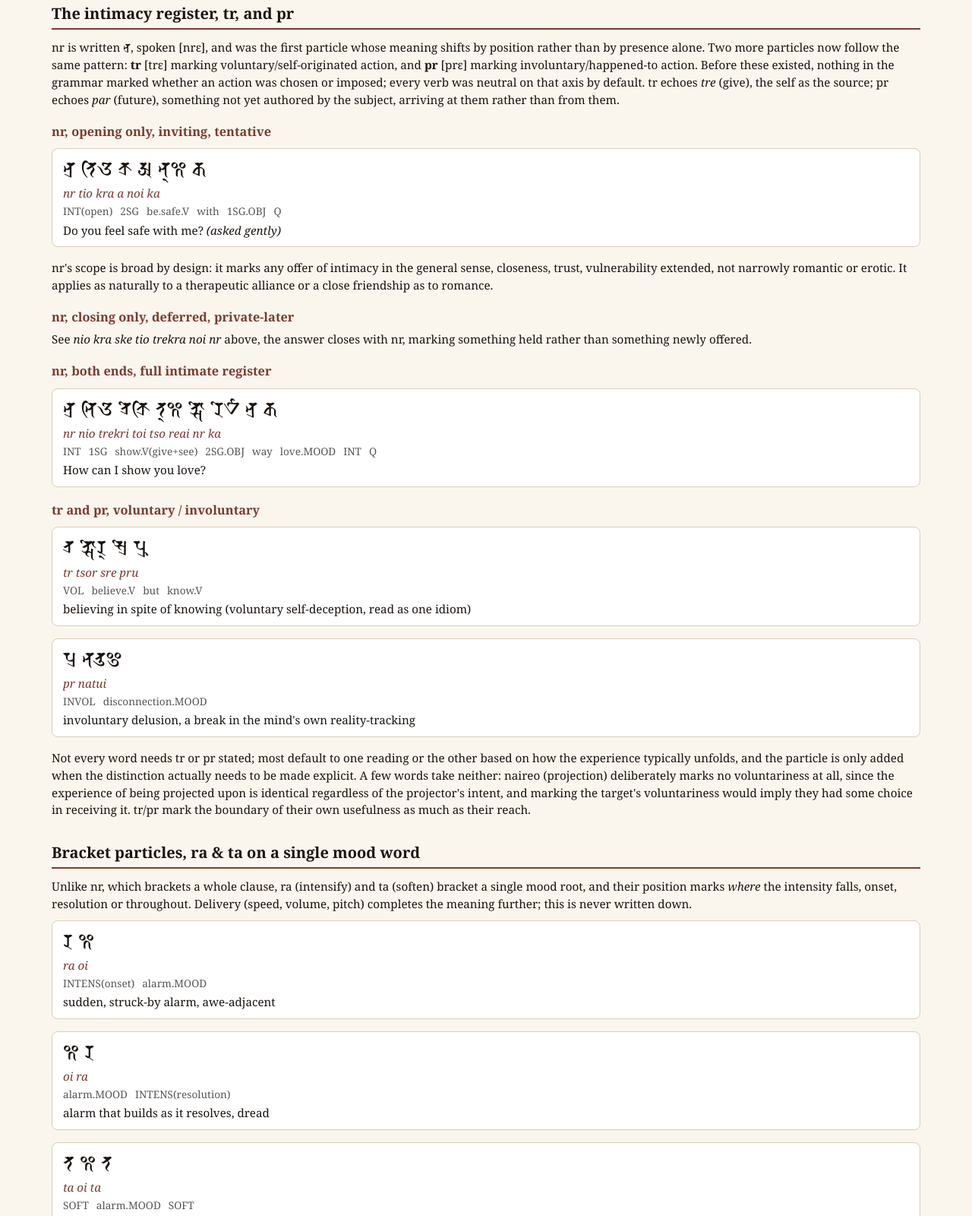
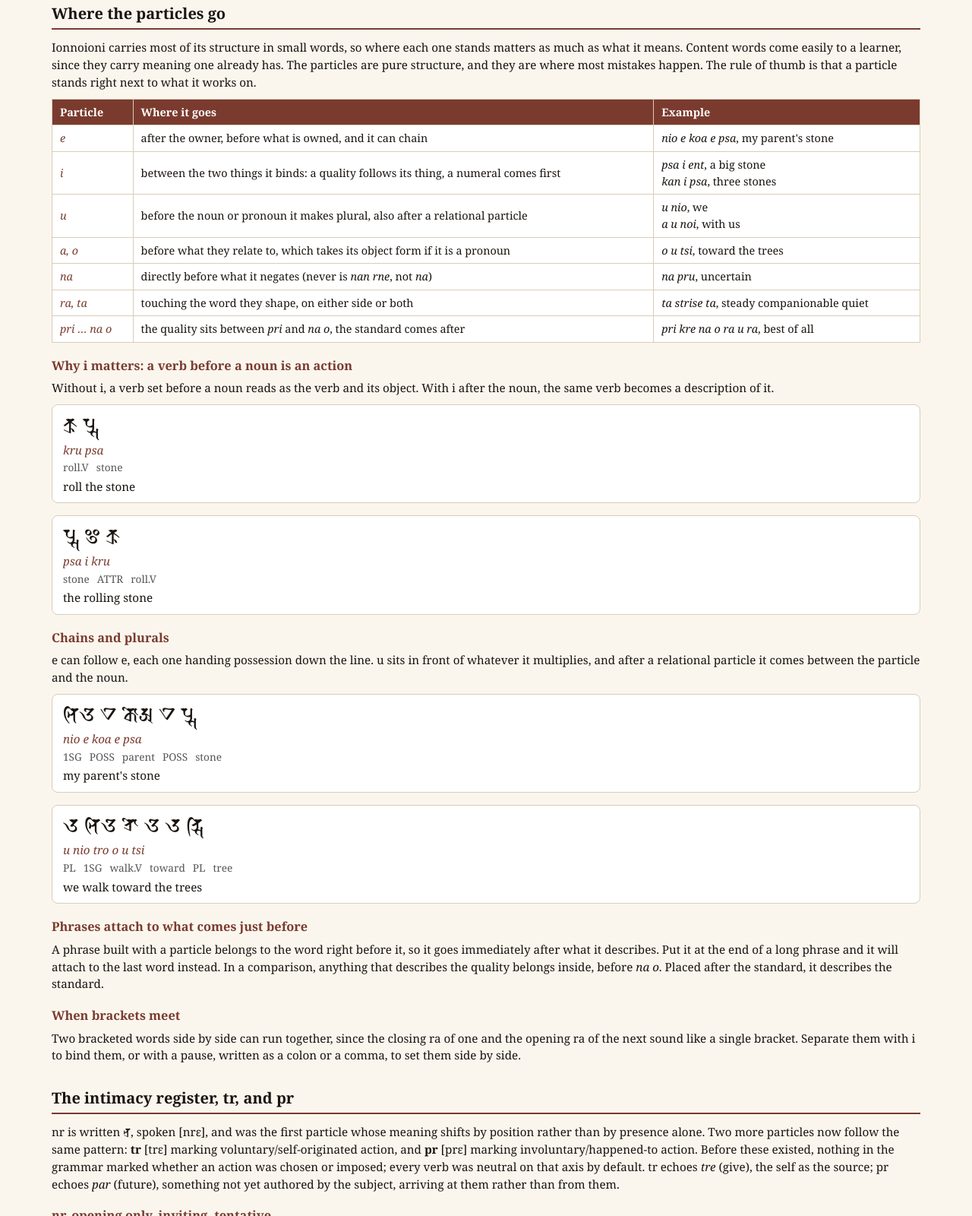
Before and after one commit to ukamikazu/ionnoioni, a plain HTML site: page 03-grammar-syntax-and-mechanics.html in a window 1280 px wide. Shown: the part 6193-7793 px from the top of the page at 76% size. Drawn offline with Linux system fonts and the light colour scheme.

Commit message:
Grammar: where the particles go
Co-Authored-By: Claude Opus 5.5 <noreply@anthropic.com>
Claude-Session: https://claude.ai/code/session_01R9VUa9dSoE9DATPmwmWUyp

```diff
--- a/03-grammar-syntax-and-mechanics.html
+++ b/03-grammar-syntax-and-mechanics.html
@@ -286,6 +286,51 @@
     <div class="gloss-row"><span>2SG</span><span>FUT</span><span>grief.MOOD</span></div>
     <div class="free-row">you are anticipatory-grief (grief for something not yet lost)</div>
   </div>
+
+  <h2 class="section">Where the particles go</h2>
+  <p class="body">Ionnoioni carries most of its structure in small words, so where each one stands matters as much as what it means. Content words come easily to a learner, since they carry meaning one already has. The particles are pure structure, and they are where most mistakes happen. The rule of thumb is that a particle stands right next to what it works on.</p>
+  <table class="fw">
+    <tr><th>Particle</th><th>Where it goes</th><th>Example</th></tr>
+    <tr><td class="w">e</td><td>after the owner, before what is owned, and it can chain</td><td><em>nio e koa e psa</em>, my parent's stone</td></tr>
+    <tr><td class="w">i</td><td>between the two things it binds: a quality follows its thing, a numeral comes first</td><td><em>psa i ent</em>, a big stone<br><em>kan i psa</em>, three stones</td></tr>
+    <tr><td class="w">u</td><td>before the noun or pronoun it makes plural, also after a relational particle</td><td><em>u nio</em>, we<br><em>a u noi</em>, with us</td></tr>
+    <tr><td class="w">a, o</td><td>before what they relate to, which takes its object form if it is a pronoun</td><td><em>o u tsi</em>, toward the trees</td></tr>
+    <tr><td class="w">na</td><td>directly before what it negates (never is <em>nan rne</em>, not <em>na</em>)</td><td><em>na pru</em>, uncertain</td></tr>
+    <tr><td class="w">ra, ta</td><td>touching the word they shape, on either side or both</td><td><em>ta strise ta</em>, steady companionable quiet</td></tr>
+    <tr><td class="w">pri … na o</td><td>the quality sits between <em>pri</em> and <em>na o</em>, the standard comes after</td><td><em>pri kre na o ra u ra</em>, best of all</td></tr>
+  </table>
+  <h3 class="sub">Why i matters: a verb before a noun is an action</h3>
+  <p class="body">Without i, a verb set before a noun reads as the verb and its object. With i after the noun, the same verb becomes a description of it.</p>
+  <div class="ex">
+    <div class="siddham-row">𑖎𑖿𑖨𑖲 𑖢𑖿𑖭</div>
+    <div class="roman-row">kru psa</div>
+    <div class="gloss-row"><span>roll.V</span><span>stone</span></div>
+    <div class="free-row">roll the stone</div>
+  </div>
+  <div class="ex">
+    <div class="siddham-row">𑖢𑖿𑖭 𑖂 𑖎𑖿𑖨𑖲</div>
+    <div class="roman-row">psa i kru</div>
+    <div class="gloss-row"><span>stone</span><span>ATTR</span><span>roll.V</span></div>
+    <div class="free-row">the rolling stone</div>
+  </div>
+  <h3 class="sub">Chains and plurals</h3>
+  <p class="body">e can follow e, each one handing possession down the line. u sits in front of whatever it multiplies, and after a relational particle it comes between the particle and the noun.</p>
+  <div class="ex">
+    <div class="siddham-row">𑖡𑖰𑖌 𑖊 𑖎𑖺𑖀 𑖊 𑖢𑖿𑖭</div>
+    <div class="roman-row">nio e koa e psa</div>
+    <div class="gloss-row"><span>1SG</span><span>POSS</span><span>parent</span><span>POSS</span><span>stone</span></div>
+    <div class="free-row">my parent's stone</div>
+  </div>
+  <div class="ex">
+    <div class="siddham-row">𑖄 𑖡𑖰𑖌 𑖝𑖿𑖨𑖺 𑖌 𑖄 𑖝𑖿𑖭𑖰</div>
+    <div class="roman-row">u nio tro o u tsi</div>
+    <div class="gloss-row"><span>PL</span><span>1SG</span><span>walk.V</span><span>toward</span><span>PL</span><span>tree</span></div>
+    <div class="free-row">we walk toward the trees</div>
+  </div>
+  <h3 class="sub">Phrases attach to what comes just before</h3>
+  <p class="body">A phrase built with a particle belongs to the word right before it, so it goes immediately after what it describes. Put it at the end of a long phrase and it will attach to the last word instead. In a comparison, anything that describes the quality belongs inside, before <em>na o</em>. Placed after the standard, it describes the standard.</p>
+  <h3 class="sub">When brackets meet</h3>
+  <p class="body">Two bracketed words side by side can run together, since the closing ra of one and the opening ra of the next sound like a single bracket. Separate them with i to bind them, or with a pause, written as a colon or a comma, to set them side by side.</p>
 
   <h2 class="section">The intimacy register, tr, and pr</h2>
   <p class="body">nr is written 𑖡𑖿𑖨, spoken [nrɛ], and was the first particle whose meaning shifts by position rather than by presence alone. Two more particles now follow the same pattern: <strong>tr</strong> [trɛ] marking voluntary/self-originated action, and <strong>pr</strong> [prɛ] marking involuntary/happened-to action. Before these existed, nothing in the grammar marked whether an action was chosen or imposed; every verb was neutral on that axis by default. tr echoes <em>tre</em> (give), the self as the source; pr echoes <em>par</em> (future), something not yet authored by the subject, arriving at them rather than from them.</p>
```
